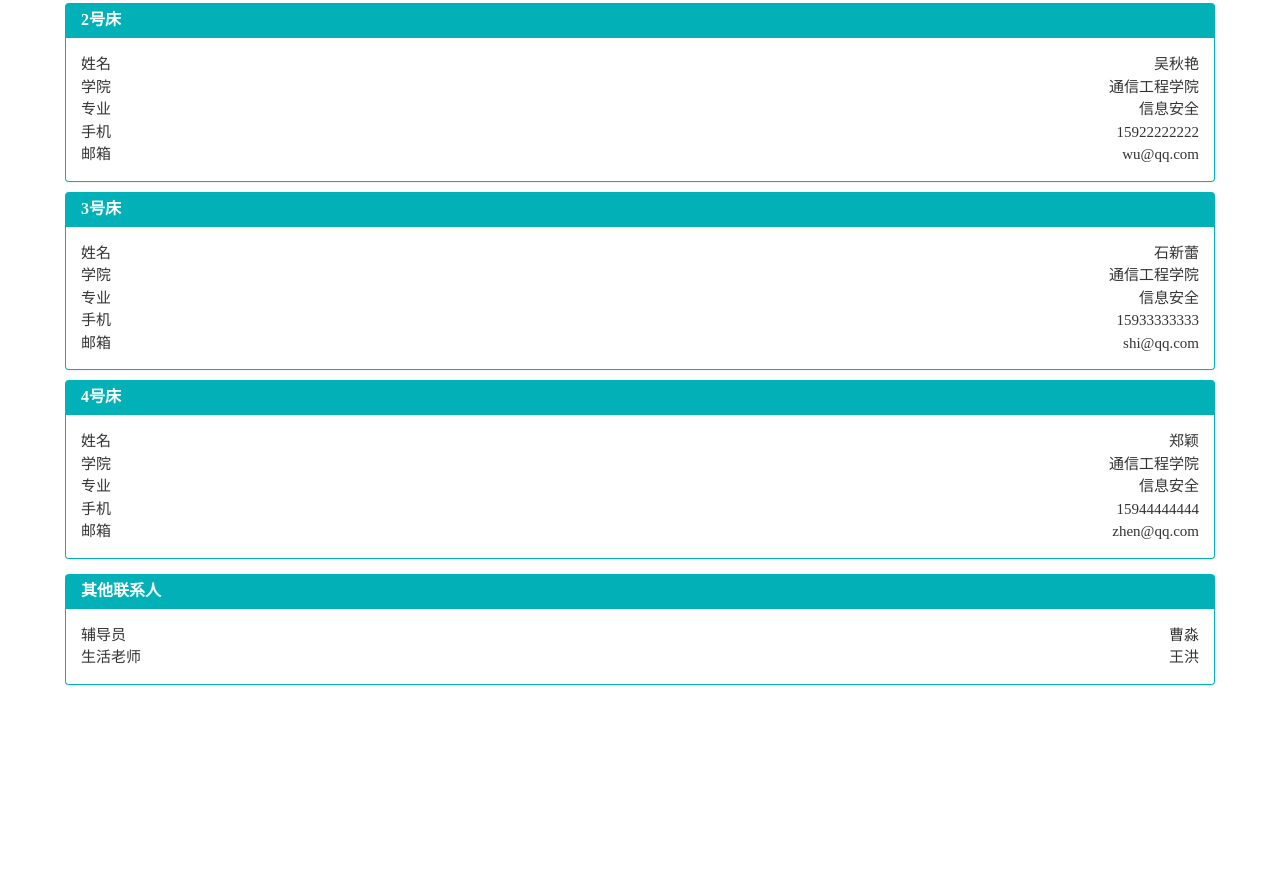
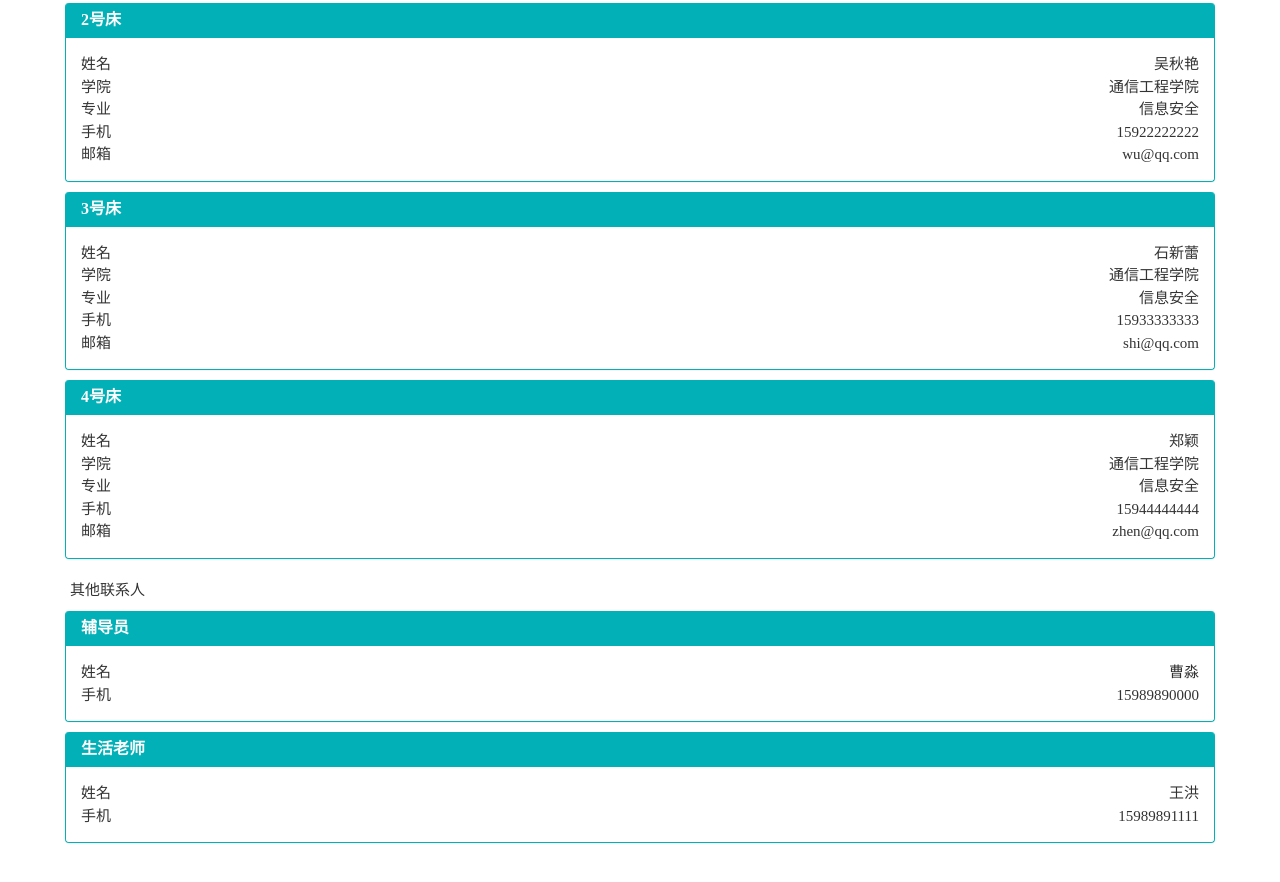
Before and after one commit to techdorm/gyzx, a website: page contact.html in a window 1280 px wide. Shown: the part 268-1150 px from the top of the page. Before the commit the page ends 998 px from the top, so only its background shows below. Drawn offline with Linux system fonts and the light colour scheme.

Commit message:
增加辅导员与生活老师手机

```diff
--- a/contact.html
+++ b/contact.html
@@ -128,7 +128,7 @@
         <h1>寝室成员与联系人</h1>
     </div>
     <div class="container">
-        <div class="contact-header">
+        <div class="contact-header_one">
                 <div class="contact-type">
                         寝室成员
                 </div>
@@ -275,24 +275,46 @@
                 </li>
             </div>
         </div>
+        <div class="contact-header_two">
+                <div class="contact-type">
+                    其他联系人
+                </div>
+        </div>
         <div class="contact-body-two">
             <div class="panel">
-                <div class="panel-heading item-cw">其他联系人</div>
+                <div class="panel-heading item-cw">辅导员</div>
                 <li class="list-group-item" >
                     <div class="fdy_name">
-                        <span>辅导员</span>
+                        <span>姓名</span>
                         <div class="pull-right">
-                            <span id="fdy">曹淼</span>
+                            <span>曹淼</span>
                         </div>
                     </div>
-                    <div class="shlh_name">
-                        <span>生活老师</span>
+                    <div class="fdy_phone">
+                        <span>手机</span>
                         <div class="pull-right">
-                            <span id="shls">王洪</span>
+                            <span>15989890000</span>
                         </div>
                     </div>
                 </li>
-            </ul>
+            </div>
+            <div class="panel">
+                <div class="panel-heading item-cw">生活老师</div>
+                <li class="list-group-item" >
+                    <div class="fdy_name">
+                        <span>姓名</span>
+                        <div class="pull-right">
+                            <span>王洪</span>
+                        </div>
+                    </div>
+                    <div class="fdy_phone">
+                        <span>手机</span>
+                        <div class="pull-right">
+                            <span>15989891111</span>
+                        </div>
+                    </div>
+                </li>
+            </div>
         </div>
     </div>
 </body>
```
